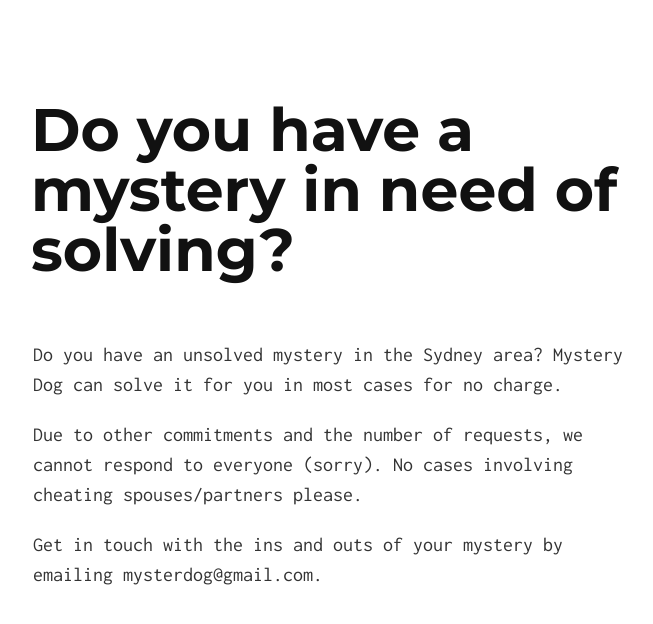
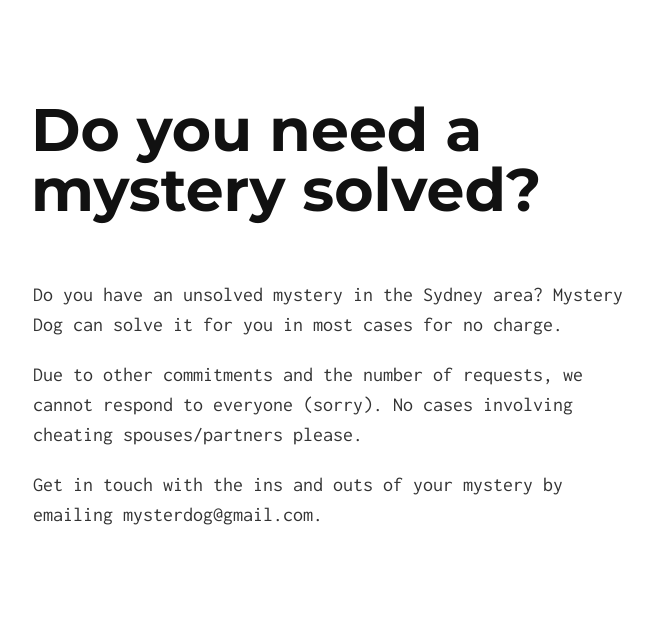
Before and after one commit to tomjoyner/shopping_cart, a Jekyll site: the page built from index.md, in a window 1280 px wide. Shown: the top 624 px of the page, without its empty margins (307-960 px from the left). Built offline with Jekyll 4.4.1, drawn with Linux system fonts in a browser that asks for light colours; our own code applies the rules of GitHub Pages for plain Markdown files.

Commit message:
Update _config.yml

```diff
--- a/_config.yml
+++ b/_config.yml
@@ -1,7 +1,7 @@
 # Site settings
-title: Mysteries-R-Us
-tag_text: Do you have a mystery in need of solving?
-description: Do you have an unsolved mystery in the Sydney area? We can solve it for you in most cases for no charge.
+title: Mystery Dog
+tag_text: Do you need a mystery solved?
+description: Do you have an unsolved mystery in the Sydney area? Mystery Dog can solve it for you in most cases for no charge.
 
 # Build settings
 markdown: kramdown
```
